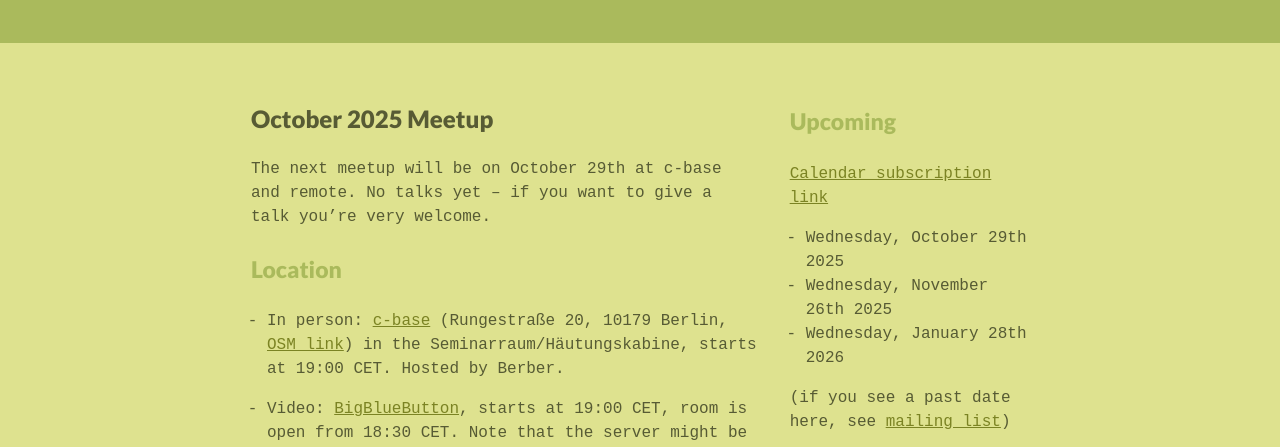
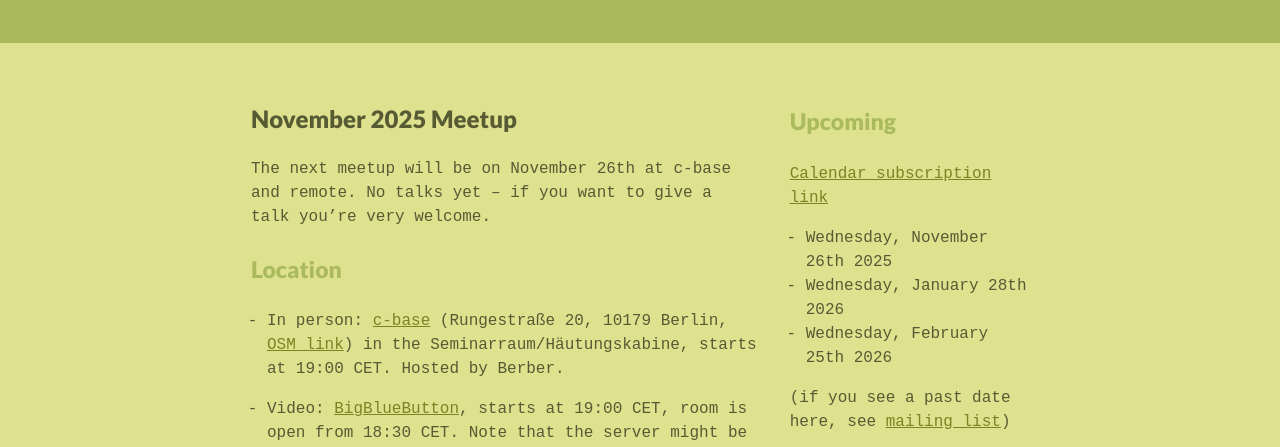
Before and after one commit to emacs-berlin/emacs-berlin.org, a Jekyll site: the page built from index.md, in a window 1280 px wide. Shown: the part 366-813 px from the top of the page. Built offline with Jekyll 4.4.1, drawn with Linux system fonts in a browser that asks for light colours.

Commit message:
November 2025 Meetup

```diff
--- a/index.md
+++ b/index.md
@@ -14,9 +14,9 @@ layout: default
 <section id="below-fold"><div class="row"><div class="medium-8 columns">
 
 
-# October 2025 Meetup
+# November 2025 Meetup
 
-The next meetup will be on October 29th at c-base and remote. No
+The next meetup will be on November 26th at c-base and remote. No
 talks yet – if you want to give a talk you're very welcome.
 
 
@@ -59,12 +59,11 @@ Non-public contact via email: [organizers email][contact]
 
 [Calendar subscription link](https://emacs-berlin.org/calendar.ics)
 
-* Wednesday, October 29th 2025
 * Wednesday, November 26th 2025
 * Wednesday, January 28th 2026
+* Wednesday, February 25th 2026
 
 <!--
-* Wednesday, February 25th 2026
 * Wednesday, March 25th 2026
 * Wednesday, April 29th 2026
 * Wednesday, May 27th 2026
```
